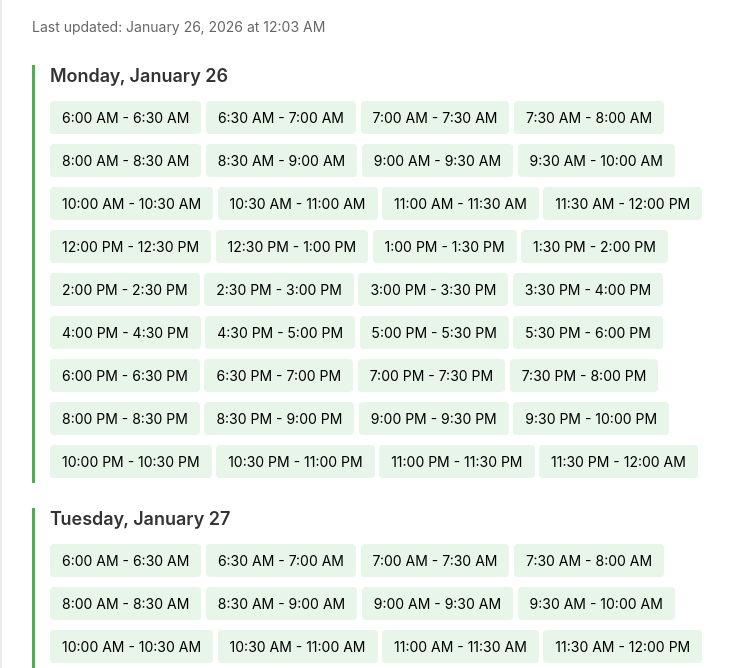
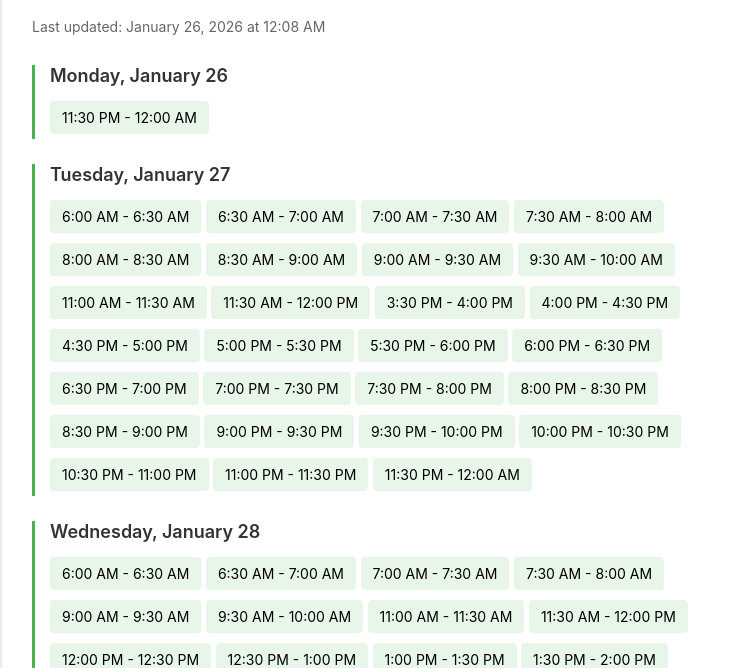
Before and after one commit to azgrnnathoo/availability, a plain HTML site: page index.html in a window 1280 px wide. Shown: the part 132-800 px from the top of the page, without its empty margins (238-971 px from the left). Drawn offline with Linux system fonts and the light colour scheme.

Commit message:
Update 2026-01-26 00:09

```diff
--- a/index.html
+++ b/index.html
@@ -2,43 +2,8 @@
 <html><head><meta charset="UTF-8"><title>Availability</title>
 <style>body{font-family:-apple-system,sans-serif;max-width:800px;margin:40px auto;padding:20px;background:#f5f5f5}.container{background:white;border-radius:8px;padding:30px;box-shadow:0 2px 8px rgba(0,0,0,0.1)}h1{color:#333;margin-top:0}.updated{color:#666;font-size:14px;margin-bottom:30px}.day-section{margin-bottom:25px;border-left:3px solid #4CAF50;padding-left:15px}.day-header{font-weight:600;color:#333;font-size:18px;margin-bottom:10px}.time-slot{background:#e8f5e9;padding:8px 12px;margin:5px 0;border-radius:4px;display:inline-block;font-size:14px}.no-availability{color:#999;font-style:italic}</style>
 </head><body><div class="container"><h1>Al-Noor's Availability</h1>
-<div class='updated'>Last updated: January 26, 2026 at 12:03 AM</div>
+<div class='updated'>Last updated: January 26, 2026 at 12:08 AM</div>
 <div class='day-section'><div class='day-header'>Monday, January 26</div>
-<div class='time-slot'>6:00 AM - 6:30 AM</div>
-<div class='time-slot'>6:30 AM - 7:00 AM</div>
-<div class='time-slot'>7:00 AM - 7:30 AM</div>
-<div class='time-slot'>7:30 AM - 8:00 AM</div>
-<div class='time-slot'>8:00 AM - 8:30 AM</div>
-<div class='time-slot'>8:30 AM - 9:00 AM</div>
-<div class='time-slot'>9:00 AM - 9:30 AM</div>
-<div class='time-slot'>9:30 AM - 10:00 AM</div>
-<div class='time-slot'>10:00 AM - 10:30 AM</div>
-<div class='time-slot'>10:30 AM - 11:00 AM</div>
-<div class='time-slot'>11:00 AM - 11:30 AM</div>
-<div class='time-slot'>11:30 AM - 12:00 PM</div>
-<div class='time-slot'>12:00 PM - 12:30 PM</div>
-<div class='time-slot'>12:30 PM - 1:00 PM</div>
-<div class='time-slot'>1:00 PM - 1:30 PM</div>
-<div class='time-slot'>1:30 PM - 2:00 PM</div>
-<div class='time-slot'>2:00 PM - 2:30 PM</div>
-<div class='time-slot'>2:30 PM - 3:00 PM</div>
-<div class='time-slot'>3:00 PM - 3:30 PM</div>
-<div class='time-slot'>3:30 PM - 4:00 PM</div>
-<div class='time-slot'>4:00 PM - 4:30 PM</div>
-<div class='time-slot'>4:30 PM - 5:00 PM</div>
-<div class='time-slot'>5:00 PM - 5:30 PM</div>
-<div class='time-slot'>5:30 PM - 6:00 PM</div>
-<div class='time-slot'>6:00 PM - 6:30 PM</div>
-<div class='time-slot'>6:30 PM - 7:00 PM</div>
-<div class='time-slot'>7:00 PM - 7:30 PM</div>
-<div class='time-slot'>7:30 PM - 8:00 PM</div>
-<div class='time-slot'>8:00 PM - 8:30 PM</div>
-<div class='time-slot'>8:30 PM - 9:00 PM</div>
-<div class='time-slot'>9:00 PM - 9:30 PM</div>
-<div class='time-slot'>9:30 PM - 10:00 PM</div>
-<div class='time-slot'>10:00 PM - 10:30 PM</div>
-<div class='time-slot'>10:30 PM - 11:00 PM</div>
-<div class='time-slot'>11:00 PM - 11:30 PM</div>
 <div class='time-slot'>11:30 PM - 12:00 AM</div>
 </div>
 <div class='day-section'><div class='day-header'>Tuesday, January 27</div>
@@ -50,17 +15,8 @@
 <div class='time-slot'>8:30 AM - 9:00 AM</div>
 <div class='time-slot'>9:00 AM - 9:30 AM</div>
 <div class='time-slot'>9:30 AM - 10:00 AM</div>
-<div class='time-slot'>10:00 AM - 10:30 AM</div>
-<div class='time-slot'>10:30 AM - 11:00 AM</div>
 <div class='time-slot'>11:00 AM - 11:30 AM</div>
 <div class='time-slot'>11:30 AM - 12:00 PM</div>
-<div class='time-slot'>12:00 PM - 12:30 PM</div>
-<div class='time-slot'>12:30 PM - 1:00 PM</div>
-<div class='time-slot'>1:00 PM - 1:30 PM</div>
-<div class='time-slot'>1:30 PM - 2:00 PM</div>
-<div class='time-slot'>2:00 PM - 2:30 PM</div>
-<div class='time-slot'>2:30 PM - 3:00 PM</div>
-<div class='time-slot'>3:00 PM - 3:30 PM</div>
 <div class='time-slot'>3:30 PM - 4:00 PM</div>
 <div class='time-slot'>4:00 PM - 4:30 PM</div>
 <div class='time-slot'>4:30 PM - 5:00 PM</div>
@@ -84,19 +40,14 @@
 <div class='time-slot'>6:30 AM - 7:00 AM</div>
 <div class='time-slot'>7:00 AM - 7:30 AM</div>
 <div class='time-slot'>7:30 AM - 8:00 AM</div>
-<div class='time-slot'>8:00 AM - 8:30 AM</div>
-<div class='time-slot'>8:30 AM - 9:00 AM</div>
 <div class='time-slot'>9:00 AM - 9:30 AM</div>
 <div class='time-slot'>9:30 AM - 10:00 AM</div>
-<div class='time-slot'>10:00 AM - 10:30 AM</div>
-<div class='time-slot'>10:30 AM - 11:00 AM</div>
 <div class='time-slot'>11:00 AM - 11:30 AM</div>
 <div class='time-slot'>11:30 AM - 12:00 PM</div>
 <div class='time-slot'>12:00 PM - 12:30 PM</div>
 <div class='time-slot'>12:30 PM - 1:00 PM</div>
 <div class='time-slot'>1:00 PM - 1:30 PM</div>
 <div class='time-slot'>1:30 PM - 2:00 PM</div>
-<div class='time-slot'>2:00 PM - 2:30 PM</div>
 <div class='time-slot'>2:30 PM - 3:00 PM</div>
 <div class='time-slot'>3:00 PM - 3:30 PM</div>
 <div class='time-slot'>3:30 PM - 4:00 PM</div>
@@ -130,8 +81,6 @@
 <div class='time-slot'>10:30 AM - 11:00 AM</div>
 <div class='time-slot'>11:00 AM - 11:30 AM</div>
 <div class='time-slot'>11:30 AM - 12:00 PM</div>
-<div class='time-slot'>12:00 PM - 12:30 PM</div>
-<div class='time-slot'>12:30 PM - 1:00 PM</div>
 <div class='time-slot'>1:00 PM - 1:30 PM</div>
 <div class='time-slot'>1:30 PM - 2:00 PM</div>
 <div class='time-slot'>2:00 PM - 2:30 PM</div>
@@ -323,9 +272,6 @@
 <div class='time-slot'>12:00 PM - 12:30 PM</div>
 <div class='time-slot'>12:30 PM - 1:00 PM</div>
 <div class='time-slot'>1:00 PM - 1:30 PM</div>
-<div class='time-slot'>1:30 PM - 2:00 PM</div>
-<div class='time-slot'>2:00 PM - 2:30 PM</div>
-<div class='time-slot'>2:30 PM - 3:00 PM</div>
 <div class='time-slot'>3:00 PM - 3:30 PM</div>
 <div class='time-slot'>3:30 PM - 4:00 PM</div>
 <div class='time-slot'>4:00 PM - 4:30 PM</div>
@@ -350,8 +296,6 @@
 <div class='time-slot'>6:30 AM - 7:00 AM</div>
 <div class='time-slot'>7:00 AM - 7:30 AM</div>
 <div class='time-slot'>7:30 AM - 8:00 AM</div>
-<div class='time-slot'>8:00 AM - 8:30 AM</div>
-<div class='time-slot'>8:30 AM - 9:00 AM</div>
 <div class='time-slot'>9:00 AM - 9:30 AM</div>
 <div class='time-slot'>9:30 AM - 10:00 AM</div>
 <div class='time-slot'>10:00 AM - 10:30 AM</div>
@@ -384,41 +328,6 @@
 <div class='time-slot'>11:30 PM - 12:00 AM</div>
 </div>
 <div class='day-section'><div class='day-header'>Thursday, February 05</div>
-<div class='time-slot'>6:00 AM - 6:30 AM</div>
-<div class='time-slot'>6:30 AM - 7:00 AM</div>
-<div class='time-slot'>7:00 AM - 7:30 AM</div>
-<div class='time-slot'>7:30 AM - 8:00 AM</div>
-<div class='time-slot'>8:00 AM - 8:30 AM</div>
-<div class='time-slot'>8:30 AM - 9:00 AM</div>
-<div class='time-slot'>9:00 AM - 9:30 AM</div>
-<div class='time-slot'>9:30 AM - 10:00 AM</div>
-<div class='time-slot'>10:00 AM - 10:30 AM</div>
-<div class='time-slot'>10:30 AM - 11:00 AM</div>
-<div class='time-slot'>11:00 AM - 11:30 AM</div>
-<div class='time-slot'>11:30 AM - 12:00 PM</div>
-<div class='time-slot'>12:00 PM - 12:30 PM</div>
-<div class='time-slot'>12:30 PM - 1:00 PM</div>
-<div class='time-slot'>1:00 PM - 1:30 PM</div>
-<div class='time-slot'>1:30 PM - 2:00 PM</div>
-<div class='time-slot'>2:00 PM - 2:30 PM</div>
-<div class='time-slot'>2:30 PM - 3:00 PM</div>
-<div class='time-slot'>3:00 PM - 3:30 PM</div>
-<div class='time-slot'>3:30 PM - 4:00 PM</div>
-<div class='time-slot'>4:00 PM - 4:30 PM</div>
-<div class='time-slot'>4:30 PM - 5:00 PM</div>
-<div class='time-slot'>5:00 PM - 5:30 PM</div>
-<div class='time-slot'>5:30 PM - 6:00 PM</div>
-<div class='time-slot'>6:00 PM - 6:30 PM</div>
-<div class='time-slot'>6:30 PM - 7:00 PM</div>
-<div class='time-slot'>7:00 PM - 7:30 PM</div>
-<div class='time-slot'>7:30 PM - 8:00 PM</div>
-<div class='time-slot'>8:00 PM - 8:30 PM</div>
-<div class='time-slot'>8:30 PM - 9:00 PM</div>
-<div class='time-slot'>9:00 PM - 9:30 PM</div>
-<div class='time-slot'>9:30 PM - 10:00 PM</div>
-<div class='time-slot'>10:00 PM - 10:30 PM</div>
-<div class='time-slot'>10:30 PM - 11:00 PM</div>
-<div class='time-slot'>11:00 PM - 11:30 PM</div>
 <div class='time-slot'>11:30 PM - 12:00 AM</div>
 </div>
 <div class='day-section'><div class='day-header'>Friday, February 06</div>
```
